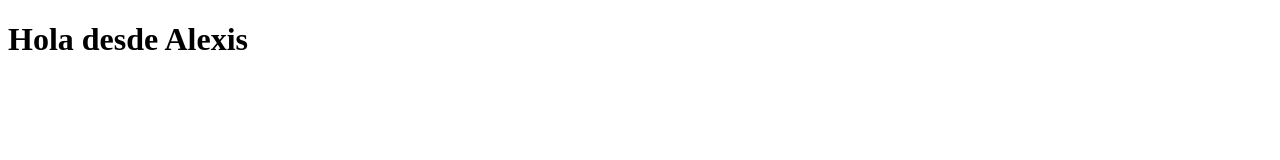
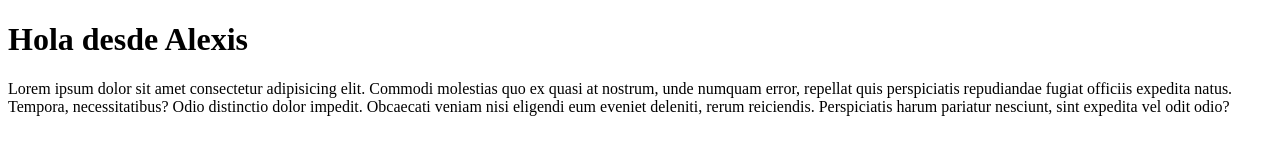
Before and after one commit to PacoWebDeveloper/Git_practica, a plain HTML site: page index.html in a window 1280 px wide. Drawn offline with Linux system fonts and the light colour scheme.

Commit message:
agrego p

```diff
--- a/index.html
+++ b/index.html
@@ -8,5 +8,6 @@
 </head>
 <body>
     <h1>Hola desde Alexis</h1>
+    <p>Lorem ipsum dolor sit amet consectetur adipisicing elit. Commodi molestias quo ex quasi at nostrum, unde numquam error, repellat quis perspiciatis repudiandae fugiat officiis expedita natus. Tempora, necessitatibus? Odio distinctio dolor impedit. Obcaecati veniam nisi eligendi eum eveniet deleniti, rerum reiciendis. Perspiciatis harum pariatur nesciunt, sint expedita vel odit odio?</p>
 </body>
 </html>
```
